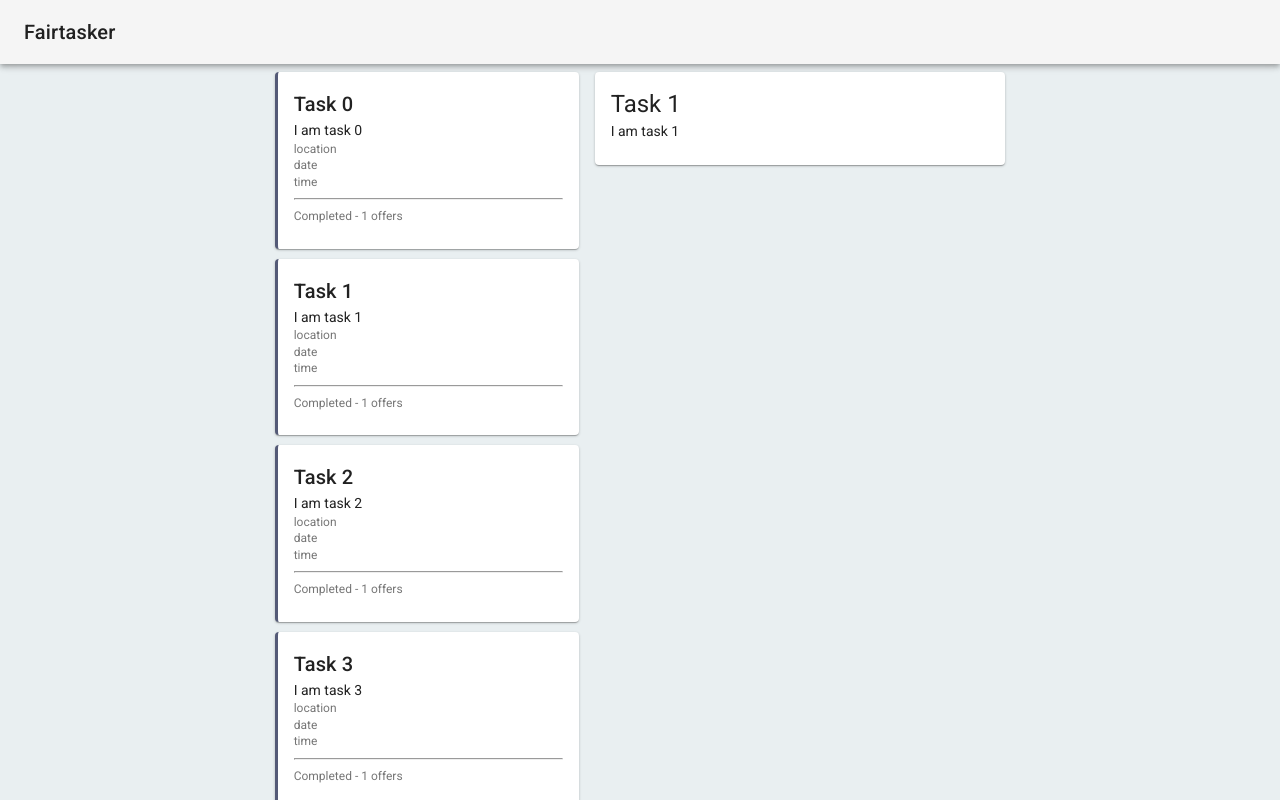
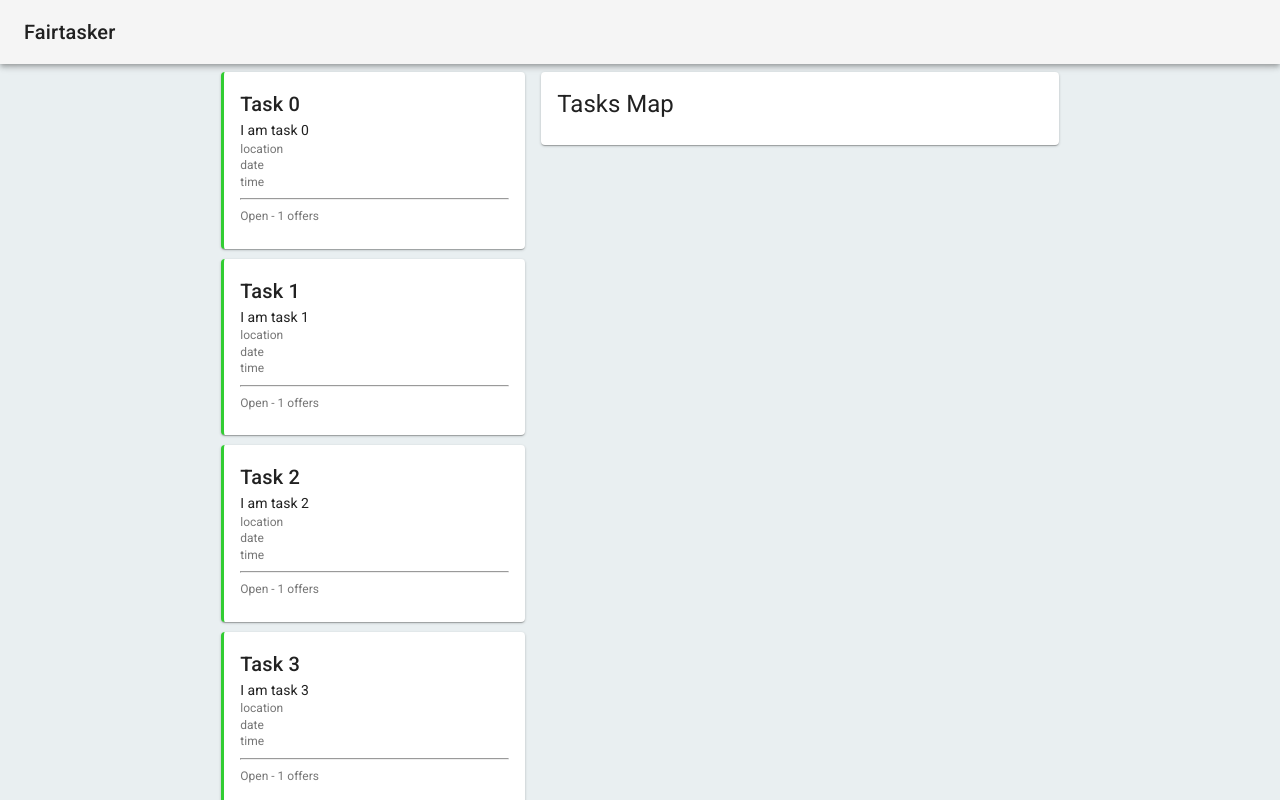
Before and after one commit to Slasher4k/fairtasker-tutorial, a React (Create React App) app: page /1 in a window 1280 px wide. Built offline with nearby package versions, Linux system fonts and the light colour scheme.

Commit message:
part two

```diff
--- a/src/components/TasksLeft/TasksLeft.js
+++ b/src/components/TasksLeft/TasksLeft.js
@@ -4,10 +4,11 @@ import React from 'react';
 import TaskCard from "./TaskCard/TaskCard"
 import Grid from '@material-ui/core/Grid'
 
-const TasksLeft = ({ tasks }) => {
+const TasksLeft = ({ tasks, visible, width }) => {
     const cards = tasks.map(task => <TaskCard key={task.id} task={task} />)
+    const display = visible ? {} : { display: 'none' }
 
-    return (<Grid item xs={3} className="i-scroll tlc-width">{cards}</Grid> );
+    return (<Grid item xs={width} className="i-scroll tlc-width" style={display}>{cards}</Grid> );
 }
 
 export default TasksLeft;
--- a/src/components/TasksRight/TasksRight.js
+++ b/src/components/TasksRight/TasksRight.js
@@ -4,11 +4,11 @@ import React from 'react';
 import TasksMap from './TasksMap/TasksMap';
 import TaskDetails from './TaskDetails/TaskDetails';
 import Grid from '@material-ui/core/Grid';
-import { Route } from "react-router-dom";
 
-const TasksRight = ({ task }) => {
+const TasksRight = ({ task, visible, width }) => {
+    const display = visible ? {} : { display: 'none' }
 
-    return (<Grid item xs={4} className='i-scroll'>
+    return (<Grid item xs={width} className='i-scroll' style={display}>
         { task ? <TaskDetails task={task} /> : <TasksMap /> }
     </Grid> );
 }
--- a/src/containers/Tasks/Tasks.js
+++ b/src/containers/Tasks/Tasks.js
@@ -5,27 +5,60 @@ import TasksLeft from '../../components/TasksLeft/TasksLeft';
 import TasksRight from '../../components/TasksRight/TasksRight';
 import Grid from '@material-ui/core/Grid'
 
+import MediaQuery from 'react-responsive';
+
 class Tasks extends Component {
     state = {
+        selectedTask: null,
         tasks: Array(8).fill(0).map( (_, i) => ({
             id: '' + i,
             title: `Task ${i}`,
             description: `I am task ${i}`,
-            status: "Completed" }))
+            status: "Open" }))
+    }
+
+    componentDidUpdate(prevProps){
+        const { taskId: previousId } = prevProps.match.params;
+        const { taskId } = this.props.match.params;
+
+        if (previousId !== taskId){
+            const { tasks } = this.state;
+
+            let selectedTask = null;
+            if (taskId) {
+                selectedTask = tasks[taskId]
+            }
+
+            this.setState({ selectedTask })
+        }
+
     }
 
     render() {
-        const {tasks} = this.state;
-        const { taskId } = this.props.match.params;
-
-        let selectedTask = null;
-        if (taskId) {
-            selectedTask = tasks[taskId]
-        }
+        const { tasks, selectedTask} = this.state;
 
         return ( <Grid container spacing={16} justify="center">
-                    <TasksLeft tasks={tasks} />
-                    <TasksRight task={selectedTask} />
+                    <MediaQuery maxWidth={880}>
+                        {(matches) =>{
+                            let leftVisible =  true;
+                            let rightVisible = true;
+                            let leftWidth = 3;
+                            let rightWidth = 5;
+
+
+                            if (matches) {
+                                rightVisible = selectedTask !== null;
+                                leftVisible = !rightVisible;
+                                leftWidth = 6;
+                                rightWidth = 10;
+                            }
+
+                            return  <>
+                                <TasksLeft tasks={tasks} visible={leftVisible} width={leftWidth}/>
+                                <TasksRight task={selectedTask} visible={rightVisible} width={rightWidth}/>
+                            </>
+                        } }
+                    </MediaQuery>
                 </Grid>);
     }}
 
```
